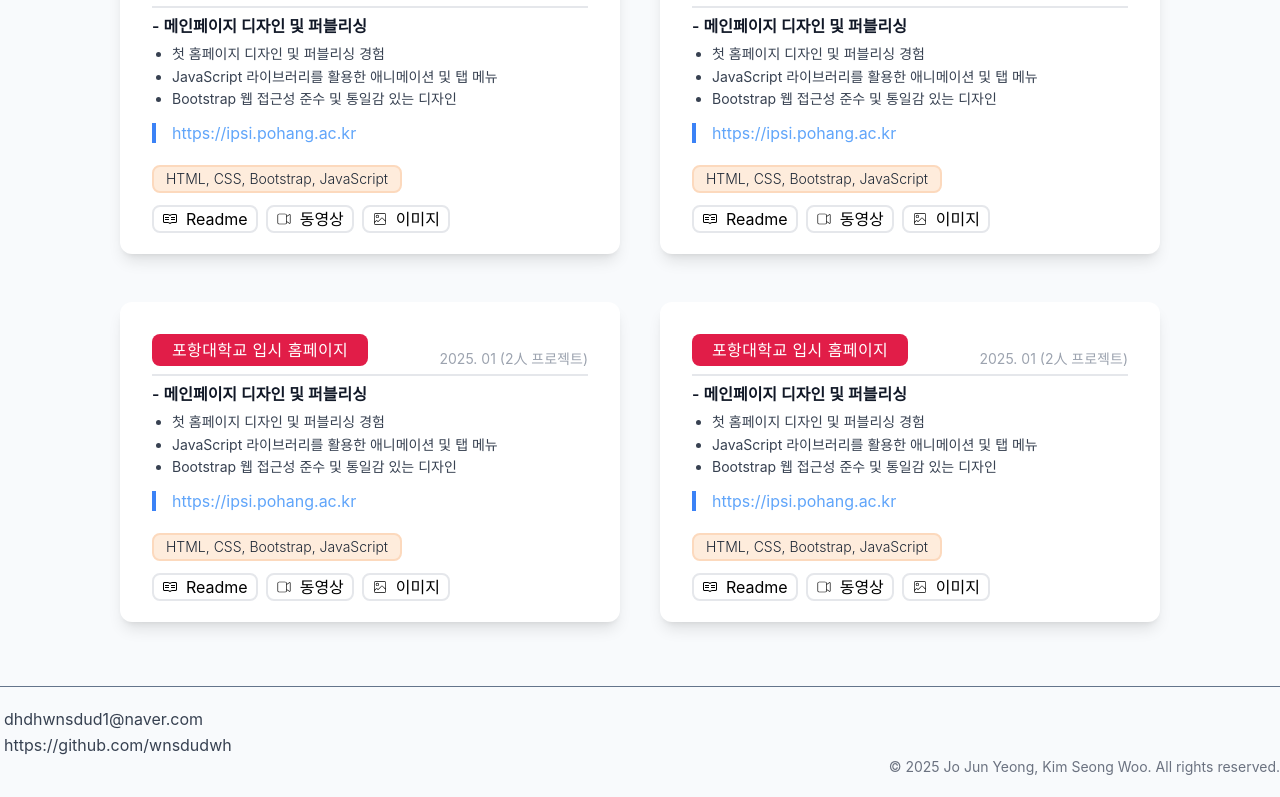
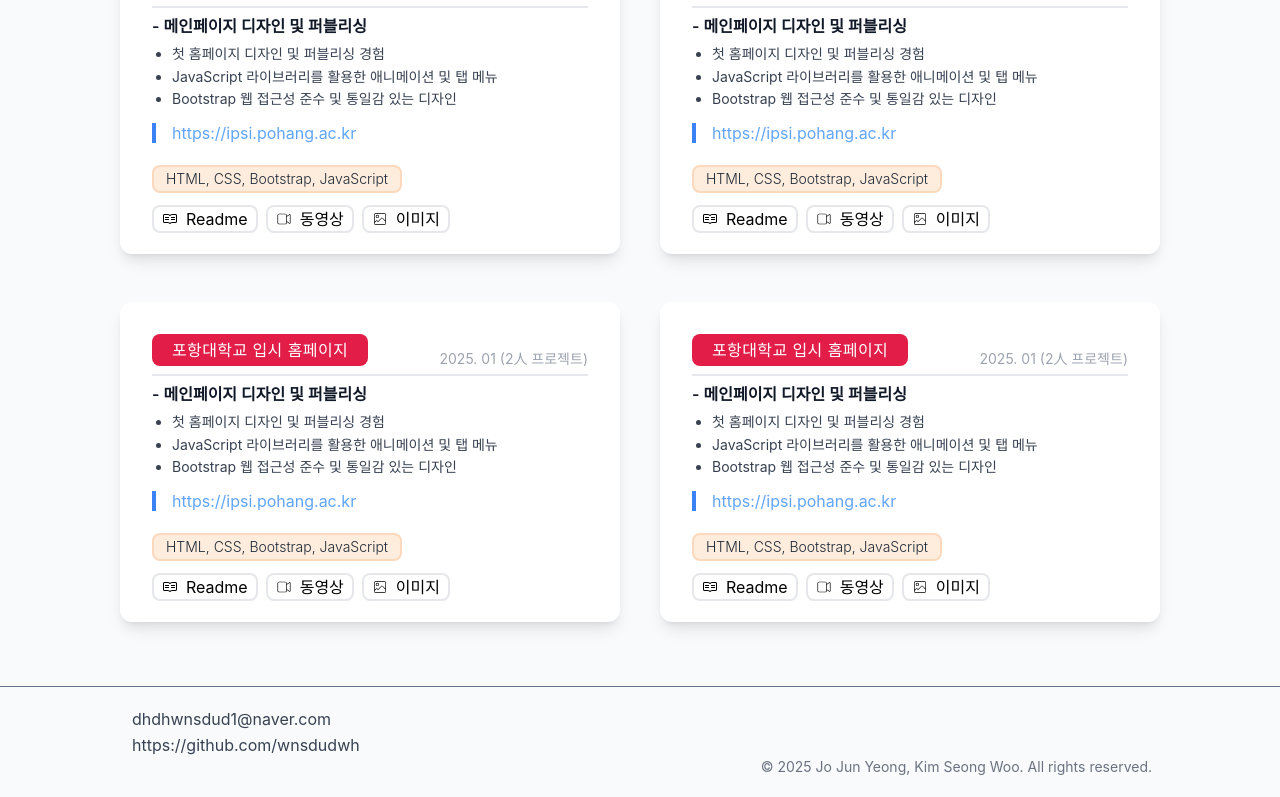
Before and after one commit to wnsdudwh/front_portfolio, a React (Create React App) app: page / in a window 1280 px wide. Shown: the part 2047-2844 px from the top of the page. Built offline with nearby package versions, Linux system fonts and the light colour scheme.

Commit message:
Footer 넓이 다른 섹션과 통합

```diff
--- a/src/sections/Footer.js
+++ b/src/sections/Footer.js
@@ -3,7 +3,7 @@ import React from 'react'
 const Footer = () => {
     return (
         <footer class="border-slate-500 border-t-[1px] w-full bg-slate-50" id="footer">
-        <div class="max-w-8xl mx-auto h-[100px] md:h-[110px] flex flex-col justify-center items-start">
+        <div class="max-w-screen-lg mx-auto h-[100px] md:h-[110px] flex flex-col justify-center items-start">
           <div class="font-normal text-gray-700 text-base flex gap-0.5 flex-col">
             <div class="relative inline-block px-1"><a class="hover:underline" href="mailto:dhdhwnsdud1@naver.com" target="_blank" aria-label="이메일 주소 : dhdhwnsdud1@naver.com">dhdhwnsdud1@naver.com</a></div>
             <div class="relative inline-block px-1"><a class="hover:underline" href="https://github.com/wnsdudwh" target="_blank" aria-label="깃허브 주소 : https://github.com/wnsdudwh">https://github.com/wnsdudwh</a></div>
```
